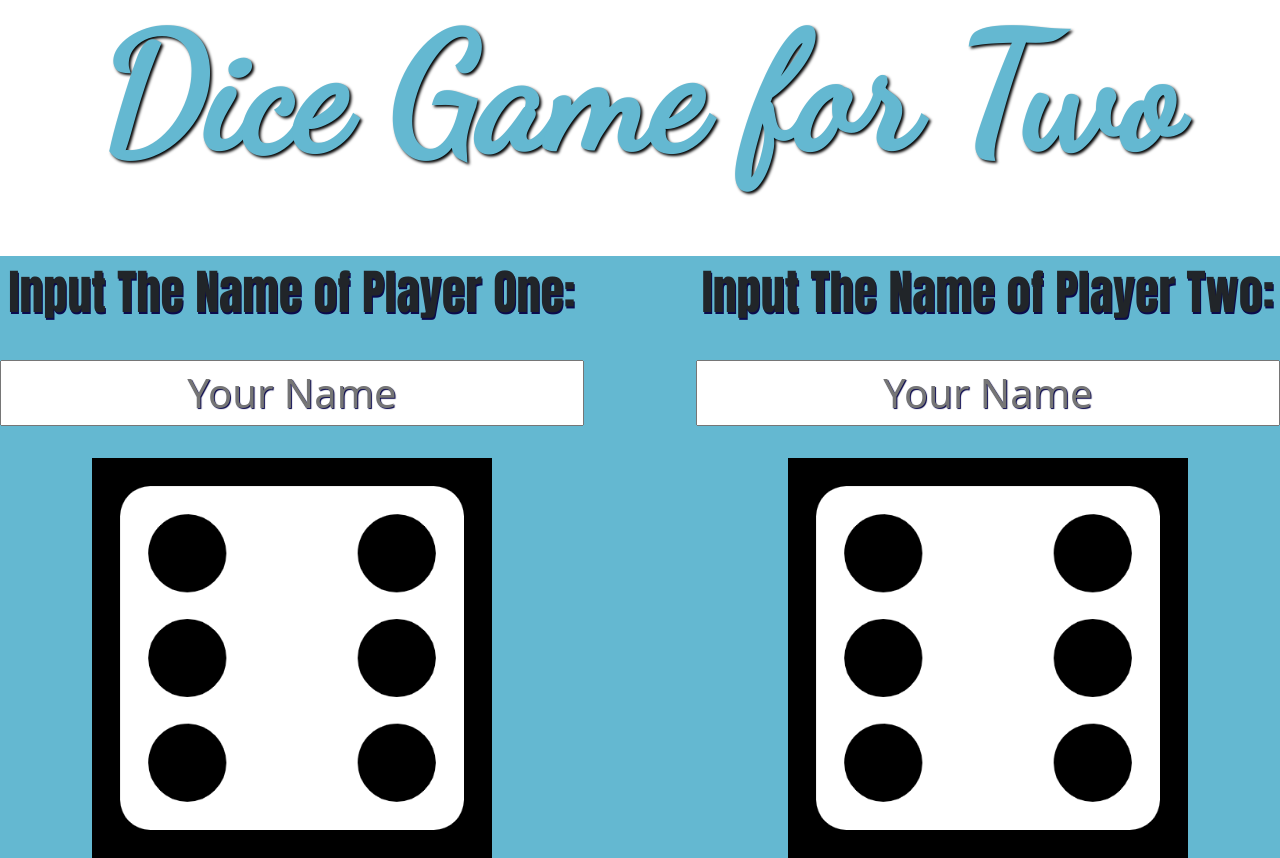
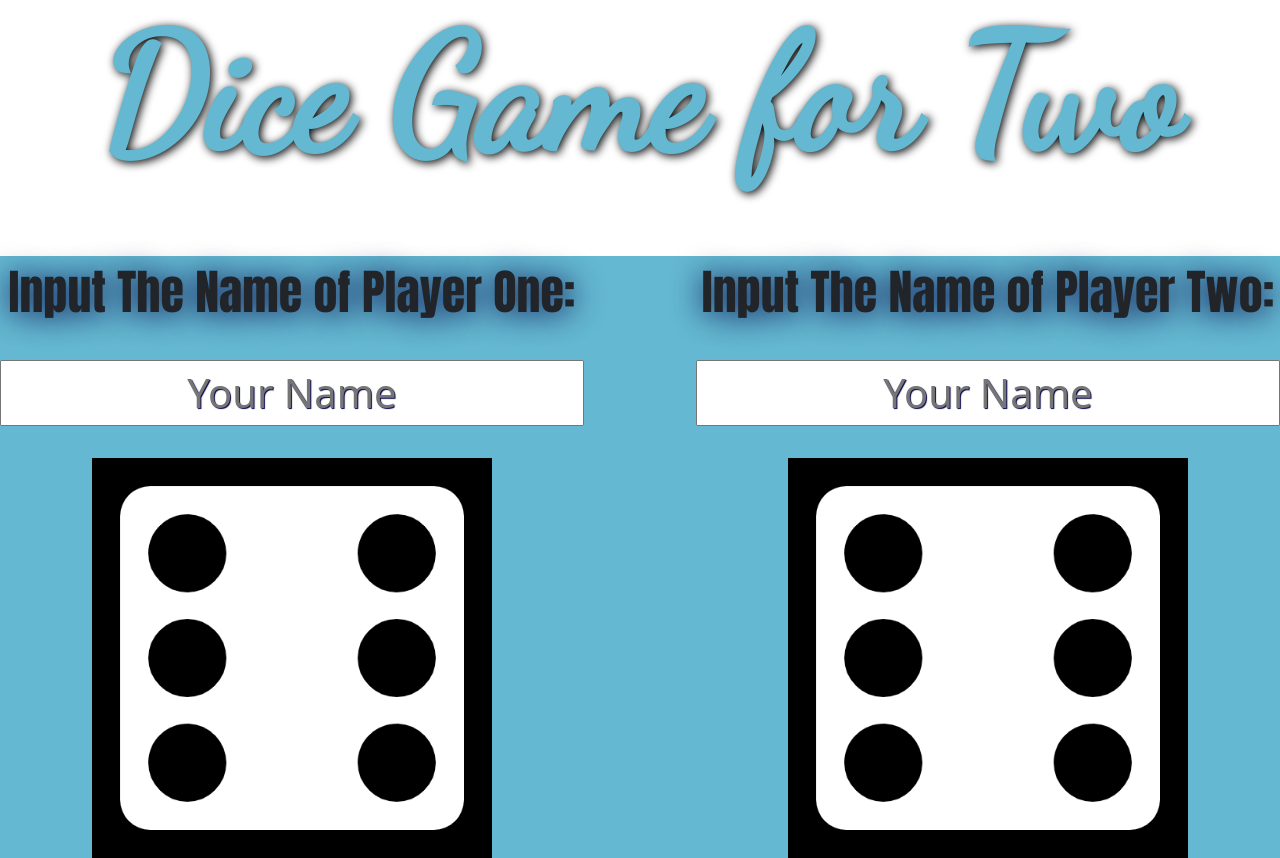
Before and after one commit to Kenliero/dicegame, a plain HTML site: page index.html in a window 1280 px wide. Drawn offline with nearby package versions, Linux system fonts and the light colour scheme.

Commit message:
texts styled

```diff
--- a/styles.css
+++ b/styles.css
@@ -8,6 +8,8 @@
   height: 100%;
   background-color: rgb(100, 184, 209);
   color: rgb(100, 184, 209);
+  /*background-image:url(./images/icy-texture.jpg);   */
+  /*<img src="./images/icy-texture.jpg" width="100vh" height="300rem">;   */
 }
 
 .mainTopic {
@@ -17,7 +19,7 @@
   font-weight: bold;
   align-items: center;
   font-size: 10rem;
-  text-shadow: 2px 2px 3px black;
+  text-shadow: 2px 2px 10px black;
 }
 
 .divmain {
@@ -53,7 +55,7 @@
   grid-row: 1 / 2;
   font-size: 3rem;
   text-align: center;
-  text-shadow: 1px 2px 0px rgb(10, 11, 77);
+  text-shadow: 1px 2px 30px rgb(10, 11, 77);
   font-family:Impact, Haettenschweiler, 'Arial Narrow Bold', sans-serif;
 }
 
@@ -62,7 +64,7 @@
   grid-row: 1 / 2;
   font-size: 3rem;
   text-align: center;
-  text-shadow: 1px 2px 0px rgb(10, 11, 77);
+  text-shadow: 1px 2px 30px rgb(10, 11, 77);
   font-family:Impact, Haettenschweiler, 'Arial Narrow Bold', sans-serif;
 }
 
```
Also changed, not shown: index.html (+1 -1 lines), images/icy-texture.jpg (added).
